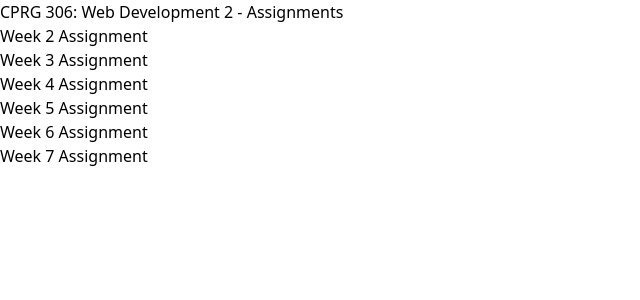
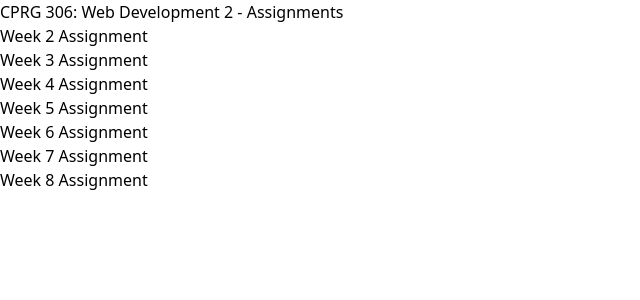
Before and after one commit to Sanbir-Singh/cprg306-assignments, a Next.js app: page / in a window 1280 px wide. Shown: the top 300 px of the page, without its empty margins (0-640 px from the left). Built offline with nearby package versions, Linux system fonts and the light colour scheme.

Commit message:
add week-8 link in page.js

```diff
--- a/app/page.js
+++ b/app/page.js
@@ -15,6 +15,8 @@ export default function Page() {
       <Link href="/week-6">Week 6 Assignment</Link>
       <br />
       <Link href="/week-7">Week 7 Assignment</Link>
+      <br />
+      <Link href="/week-8">Week 8 Assignment</Link>
     </main>
   );
 }
```
